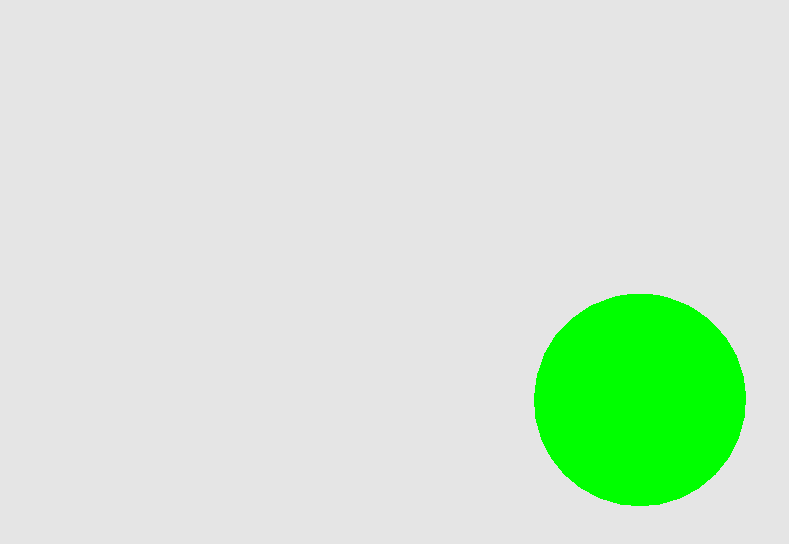
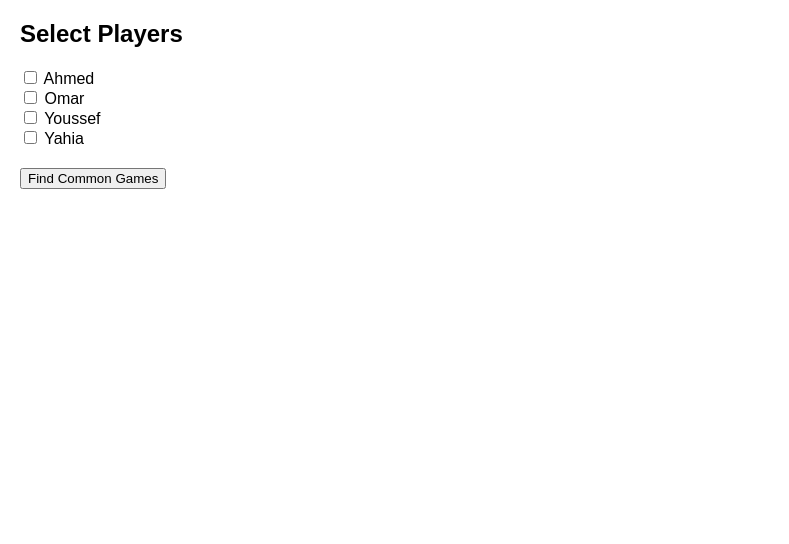
Before and after one commit to ahmedc3ca/ahmedc3ca.github.io, a plain HTML site: page index.html in a window 1280 px wide. Shown: the whole page, without its empty margins (0-789 px from the left). Drawn offline with nearby package versions, Linux system fonts and the light colour scheme.

Commit message:
game picker

```diff
--- a/index.html
+++ b/index.html
@@ -1,44 +1,70 @@
 <!DOCTYPE html>
-<html>
-	<head>
-		<title>We live in a society.js app</title>
-		<style>
-			body { margin: 0; }
-		</style>
-	</head>
-	<body>
-		<script src="js/three.js"></script>
-		<script>
-			const scene = new THREE.Scene();
-			const camera = new THREE.PerspectiveCamera( 75, window.innerWidth / window.innerHeight, 0.1, 1000 );
+<html lang="en">
+<head>
+  <meta charset="UTF-8">
+  <title>Game Picker</title>
+  <style>
+    body { font-family: Arial, sans-serif; margin: 20px; }
+    .user-list { margin-bottom: 20px; }
+    .results { margin-top: 20px; font-weight: bold; }
+  </style>
+</head>
+<body>
+  <h2>Select Players</h2>
+  <div class="user-list">
+    <label><input type="checkbox" value="Ahmed"> Ahmed</label><br>
+    <label><input type="checkbox" value="Omar"> Omar</label><br>
+    <label><input type="checkbox" value="Youssef"> Youssef</label><br>
+    <label><input type="checkbox" value="Yahia"> Yahia</label><br>
+  </div>
 
-			const renderer = new THREE.WebGLRenderer();
-			renderer.setClearColor("#e5e5e5");
-			renderer.setSize( window.innerWidth, window.innerHeight );
-			document.body.appendChild( renderer.domElement );
-			window.addEventListener('resize',()=>{
-				renderer.setSize( window.innerWidth, window.innerHeight );
-				camera.aspect = window.innerWidth/window.innerHeight;
+  <button onclick="findGames()">Find Common Games</button>
 
-				camera.updateProjectMatrix();
-			})
-			const geometry = new THREE.SphereGeometry();
-			const material = new THREE.MeshBasicMaterial( { color: 0x00ff00 } );
-			const cube = new THREE.Mesh( geometry, material );
-			scene.add( cube );
+  <div class="Proposed Games" id="results"></div>
 
-			camera.position.z = 5;
+  <script>
+    // Games and who plays them
+    const games = {
+      "Headliners": ["Ahmed", "Youssef", "Omar", "Yahia"],
+	  "R.E.P.O": ["Ahmed", "Youssef", "Omar", "Yahia"],
+	  "Peak": ["Ahmed", "Youssef", "Omar", "Yahia"],
+	  "Murky Divers": ["Ahmed", "Youssef", "Omar", "Yahia"],
+      "Golf with Friends": ["Ahmed", "Youssef", "Omar", "Yahia"],
+      "League of Legends": ["Ahmed", "Youssef"],
+      "2xKo": ["Ahmed", "Youssef", "Omar"],
+	  "VRising": ["Ahmed", "Youssef", "Omar"],
+	  "Kingdom 2 Crowns": ["Ahmed", "Omar"],
+	  "Police Simulator": ["Ahmed", "Youssef"]
+    };
 
-			const animate = function () {
-				requestAnimationFrame( animate );
+    function findGames() {
+      const checked = Array.from(document.querySelectorAll('input[type=checkbox]:checked')).map(cb => cb.value);
+      const resultsDiv = document.getElementById("results");
+      resultsDiv.innerHTML = "";
 
-				cube.rotation.x += 0.01;
-				cube.rotation.y += 0.01;
+      if (checked.length === 0) {
+        resultsDiv.textContent = "Please select at least one player.";
+        return;
+      }
 
-				renderer.render( scene, camera );
-			};
+      // Find games that ALL selected players play
+      let commonGames = Object.keys(games).filter(game => checked.every(player => games[game].includes(player)));
 
-			animate();
-		</script>
-	</body>
+      // Shuffle results (random order)
+      commonGames = commonGames.sort(() => Math.random() - 0.5);
+
+      if (commonGames.length === 0) {
+        resultsDiv.textContent = "No common games found.";
+      } else {
+        const ul = document.createElement("ul");
+        commonGames.forEach(game => {
+          const li = document.createElement("li");
+          li.textContent = game;
+          ul.appendChild(li);
+        });
+        resultsDiv.appendChild(ul);
+      }
+    }
+  </script>
+</body>
 </html>
```
